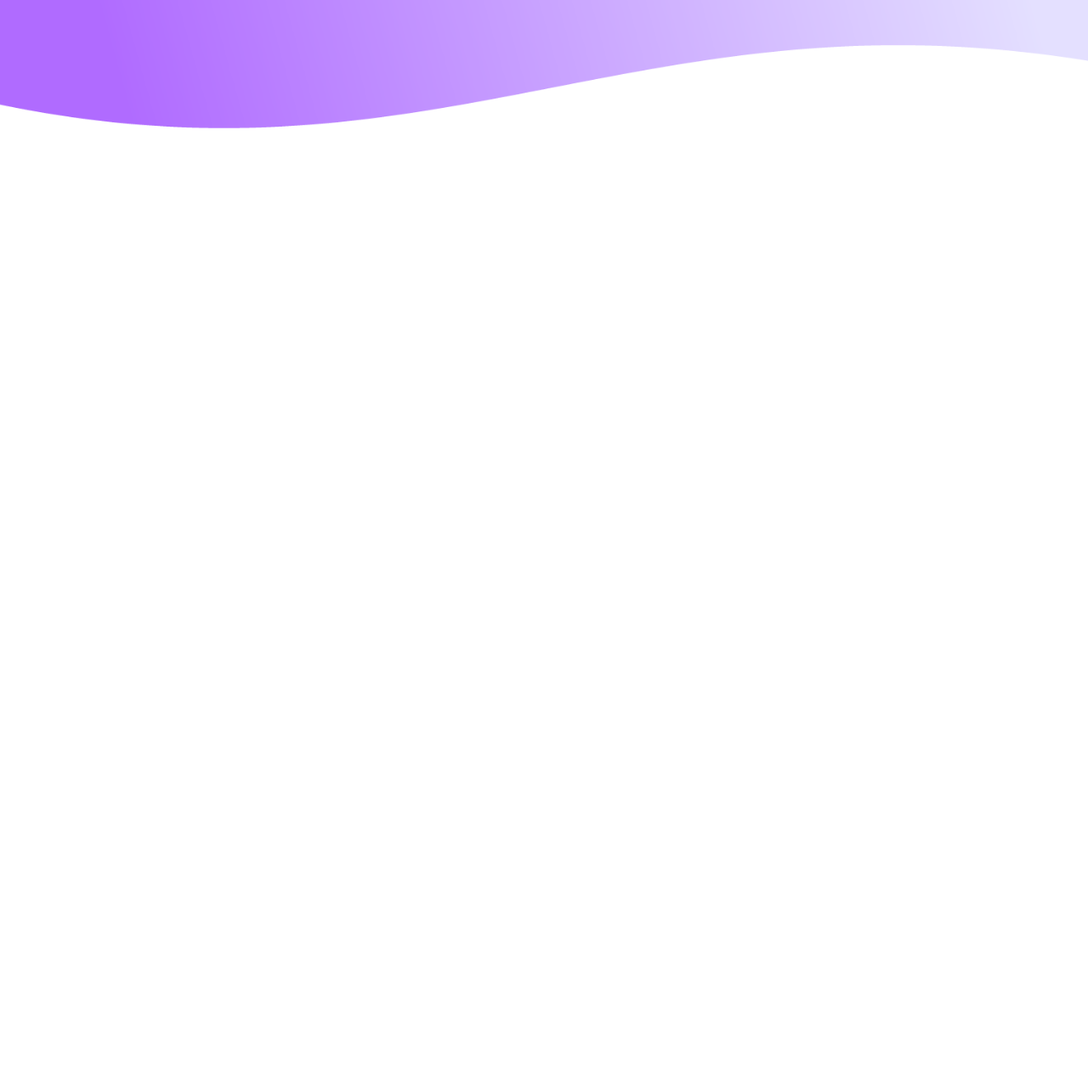
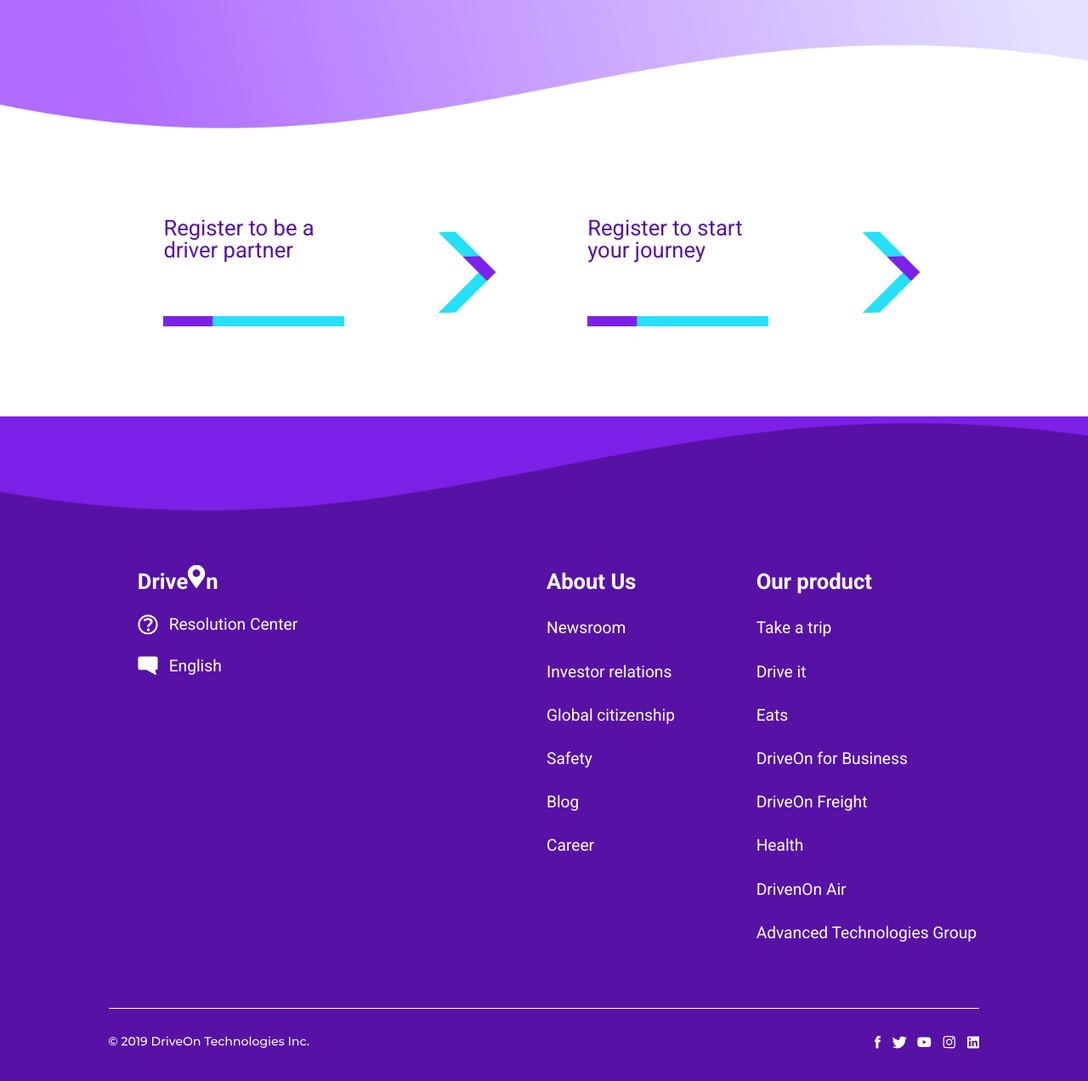
Before and after one commit to Thiagom98/tupiniquim_site, a plain HTML site: page index.html in a window 1280 px wide. Shown: the part 4041-5313 px from the top of the page at 85% size. Before the commit the page ends 4195 px from the top, so only its background shows below. Drawn offline with Linux system fonts and the light colour scheme.

Commit message:
commit-style-final

```diff
--- a/index.html
+++ b/index.html
@@ -1,5 +1,6 @@
 <!DOCTYPE html>
 <html lang="en">
+
 <head>
     <meta charset="UTF-8">
     <meta name="viewport" content="width=device-width, initial-scale=1.0">
@@ -10,6 +11,7 @@
     <link rel="stylesheet" href="./styles/style.css" />
     <title>Tupiniquim</title>
 </head>
+
 <body>
     <header>
         <div class="header-div-1">
@@ -32,7 +34,8 @@
     <section class="section-container-discover">
         <div class="div-discover">
             <h1 class="discover-title">Start Your Workday Comfortably</h1>
-            <p class="discover-p">Get in, sit back and experience the comfort of car that takes you directly to your destination. Arriving work as a sardine with public transport or sweating is a thing of the past</p>
+            <p class="discover-p">Get in, sit back and experience the comfort of car that takes you directly to your
+                destination. Arriving work as a sardine with public transport or sweating is a thing of the past</p>
             <button class="discover-button">Discover</button>
         </div>
         <div class="image-banner-container">
@@ -50,22 +53,26 @@
             <li class="start-item">
                 <img src="/images/solucao-1-teste-programador.png" alt="">
                 <h2 class="item-title">Create you account</h2>
-                <p class="item-p">Complete your account with some basic information including you home your work location and your working hours.</p>
+                <p class="item-p">Complete your account with some basic information including you home your work
+                    location and your working hours.</p>
             </li>
             <li class="start-item">
                 <img src="/images/solucao-2-teste-programador.png" alt="">
                 <h2 class="item-title">Plan your journeys</h2>
-                <p class="item-p">Open the app, click the agenda tab and enter your working hours for the coming week. Then you'll be presented with a list of ours drivers.</p>
+                <p class="item-p">Open the app, click the agenda tab and enter your working hours for the coming week.
+                    Then you'll be presented with a list of ours drivers.</p>
             </li>
             <li class="start-item">
                 <img src="/images/solucao-3-teste-programador.png" alt="">
                 <h2 class="item-title">Meet your driver</h2>
-                <p class="item-p">Use our chat to get to know your match with our driver. You'll be picked up at your regular location, or agree on an alternative pick up location.</p>
+                <p class="item-p">Use our chat to get to know your match with our driver. You'll be picked up at your
+                    regular location, or agree on an alternative pick up location.</p>
             </li>
             <li class="start-item">
                 <img src="/images/solucao-4-teste-programador.png" alt="">
                 <h2 class="item-title">Enjoy your journey</h2>
-                <p class="item-p">Get in, sit back and enjoy your journey that takes you directly to your destination with some free cup of coffe from us.</p>
+                <p class="item-p">Get in, sit back and enjoy your journey that takes you directly to your destination
+                    with some free cup of coffe from us.</p>
             </li>
         </ul>
     </section>
@@ -77,24 +84,28 @@
             <div class="reta-container">
                 <img src="./images/linha-reta-teste-programador.png.jpg" alt="">
             </div>
-            <p class="learn-p">DriveOn is a mobile carpool platform that effortlessly brings commuter together in one car. <br/>
-                Traveling home and work will never be the same again. Our mission is to stop traffic jams and C02 pollution as a result of inefficient car commuting.</p>
+            <p class="learn-p">DriveOn is a mobile carpool platform that effortlessly brings commuter together in one
+                car. <br />
+                Traveling home and work will never be the same again. Our mission is to stop traffic jams and C02
+                pollution as a result of inefficient car commuting.</p>
             <p class="learn-pt">Are you in?</p>
             <button class="learn-button">Learn more >></button>
         </div>
     </section>
     <section class="section-container-commitment">
-       <div class="commitment-texts">
-           <div class="title-container-commitment">
+        <div class="commitment-texts">
+            <div class="title-container-commitment">
                 <div class="reta-container">
                     <img src="./images/linha-reta-teste-programador.png.jpg" alt="">
                 </div>
-               <h2 class="commitment-title">Our commitment to you safety</h2>
-           </div>
+                <h2 class="commitment-title">Our commitment to you safety</h2>
+            </div>
 
-            <p class="commitment-p">With every safety feature we add and evey standard in the Community Guide that we uphold, we are commited to protecting you throughout the journey. Learn more about our Community Guide <span class="commitment-pt">here.</span></p>
+            <p class="commitment-p">With every safety feature we add and evey standard in the Community Guide that we
+                uphold, we are commited to protecting you throughout the journey. Learn more about our Community Guide
+                <span class="commitment-pt">here.</span></p>
 
-           <button class="commitment-button">See all safety features >></button>
+            <button class="commitment-button">See all safety features >></button>
         </div>
         <div class="image-commitment-container">
             <img class="image-commitment" src="./images/img-fundo-2-teste-programador.png" alt="">
@@ -121,5 +132,71 @@
             </div>
         </div>
     </section>
+    <section class="section-register-container">
+        <div class="container-register">
+            <h1 class="register-title">Register to be a driver partner</h1>
+            <div class="reta-container">
+                <img src="./images/linha-reta-teste-programador.png.jpg" alt="">
+            </div>
+        </div>
+        <div>
+            <img src="./images/setas-teste-programador.png" alt="">
+        </div>
+        <div class="container-register">
+            <h1 class="register-title">Register to start your journey</h1>
+            <div class="reta-container">
+                <img src="./images/linha-reta-teste-programador.png.jpg" alt="">
+            </div>
+        </div>
+        <div>
+                <img src="./images/setas-teste-programador.png" alt="">
+        </div>
+    </section>
+    <section class="section-resolution-container">
+        <div class="div-resolution-1">
+            <h2 class="resolution-title-1">Drive<span><img src="images/path428pin.svg" alt=""></span>n</h2>
+            <div class="div-resolution-1-question">
+                <img src="images/path450question.svg" alt="">
+                <p class="resolution-text-1">Resolution Center</p>
+            </div>
+            <div class="div-resolution-1-baloon">
+                <img src="images/path456balon.svg" alt="">
+                <p class="resolution-text-1">English</p>
+            </div>
+        </div>
+        <div class="div-resolution-solve">
+            <div class="div-resolution-2">
+                <h2 class="resolution-title-2">About Us</h2>
+                <p class="resolution-text-2">Newsroom</p>
+                <p class="resolution-text-2">Investor relations</p>
+                <p class="resolution-text-2">Global citizenship</p>
+                <p class="resolution-text-2">Safety</p>
+                <p class="resolution-text-2">Blog</p>
+                <p class="resolution-text-2">Career</p>
+            </div>
+            <div class="div-resolution-3">
+                <h2 class="resolution-title-2">Our product</h2>
+                <p class="resolution-text-2">Take a trip</p>
+                <p class="resolution-text-2">Drive it</p>
+                <p class="resolution-text-2">Eats</p>
+                <p class="resolution-text-2">DriveOn for Business</p>
+                <p class="resolution-text-2">DriveOn Freight</p>
+                <p class="resolution-text-2">Health</p>
+                <p class="resolution-text-2">DrivenOn Air</p>
+                <p class="resolution-text-2">Advanced Technologies Group</p>
+            </div>
+        </div>
+        <footer class="resolution-footer">
+            <img src="images/path432driveon.svg" alt="">
+            <div class="images-footer">
+                <img src="images/path438face.svg" alt="">
+                <img src="images/path434twitter.svg" alt="">
+                <img src="images/path436youtube.svg" alt="">
+                <img src="images/path440insta.svg" alt="">
+                <img src="images/path442linke.svg" alt="">
+            </div>
+        </footer>
+    </section>
 </body>
+
 </html>
--- a/styles/style.css
+++ b/styles/style.css
@@ -295,7 +295,7 @@ header{
 }
 .section-dowload-container{
     position: relative;
-    width: 100%;
+    width: 100vw;
     height: 100vh;
     background-image: url('../images/img-fundo-4-teste-programador.png');
     background-size: cover;
@@ -372,6 +372,9 @@ header{
     border-radius: 7px;
     padding-right: 3vh;
 }
+.dowload-button-2:hover{
+    cursor: pointer;
+}
 .button-2-text{
     color: white;
     position: absolute;
@@ -381,3 +384,112 @@ header{
     font-weight: 700;
     font-size: 21px;
 }
+.section-register-container{
+    display:flex;
+    align-items: center;
+    justify-content: center;
+    margin: 8vh;
+    padding: 3vw;
+    gap: 8vw;
+}
+.container-register{
+    display: flex;
+    flex-direction: column;
+    gap: 8vh;
+    width: 20% ;
+}
+.register-title{
+    font-family: "Roboto", sans-serif;
+    font-weight: 400;
+    color: rgb(87, 18, 166);
+    font-size: 2vw;
+}
+.section-resolution-container{
+    position: relative;
+    width: 100%;
+    height: 100vh;
+    background-image: url('../images/fundo-footer-teste-programador.png.jpg');
+    background-size: cover;
+    background-position: center;
+}
+.div-resolution-1{
+    position: absolute;
+    display: flex;
+    flex-direction: column;
+    top: 30%;
+    left: 20%;
+    transform: translate(-50%, -50%);
+    justify-content: space-around;
+}
+.div-resolution-1-question{
+    display: flex;
+    align-items: center;
+    gap: 1vw;
+    margin-bottom: 2vw;
+}
+.div-resolution-1-baloon{
+    display: flex;
+    align-items: center;
+    gap: 1vw;
+}
+.resolution-title-1{
+    font-family: "Roboto", sans-serif;
+    font-weight: 700;
+    color: white;
+    font-size: 2vw;
+    margin-bottom: 2vw;
+}
+.resolution-text-1{
+    font-family: "Roboto", sans-serif;
+    font-weight: 400;
+    color: white;
+    font-size: 1.5vw;
+}
+.div-resolution-2{
+    display: flex;
+    flex-direction: column;
+    gap: 4vh;
+}
+.resolution-title-2{
+    font-family: "Roboto", sans-serif;
+    font-weight: 700;
+    color: white;
+    font-size: 2vw;
+}
+.resolution-text-2{
+    font-family: "Roboto", sans-serif;
+    font-weight: 400;
+    color: white;
+    font-size: 1.5vw;
+}
+.div-resolution-3{
+    display: flex;
+    flex-direction: column;
+    gap: 4vh;
+
+}
+.div-resolution-solve{
+    position: absolute;
+    display: flex;
+    top: 50%;
+    left: 70%;
+    gap: 7vw;
+    transform: translate(-50%, -50%);
+    justify-content: space-around;
+    width: 40vw;
+}
+.resolution-footer{
+    border-top: solid 1px white;
+    position: absolute;
+    top:90%;
+    left: 50%;
+    transform: translate(-50%, -50%);
+    width: 80vw ;
+    display: flex;
+    padding-top: 4vh;
+    justify-content: space-between;
+}
+.images-footer{
+    display: flex;
+    gap: 1vw;
+}
```
Also changed, not shown: images/path428pin.svg (added), images/path432driveon.svg (added), images/path434twitter.svg (added), images/path436youtube.svg (added), images/path438face.svg (added), images/path440insta.svg (added), images/path442linke.svg (added), images/path450question.svg (added), images/path456balon.svg (added).
